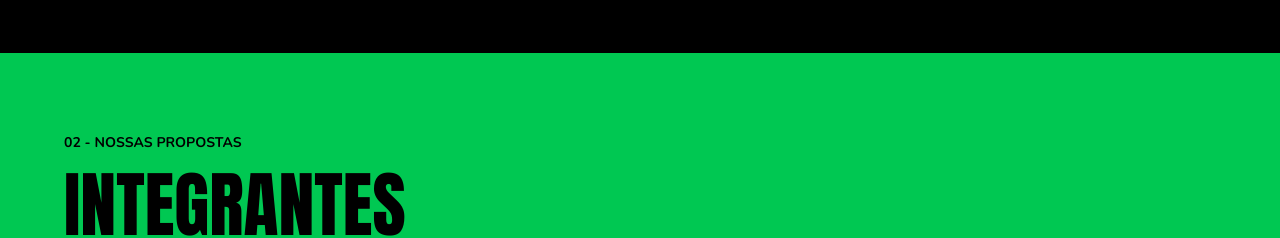
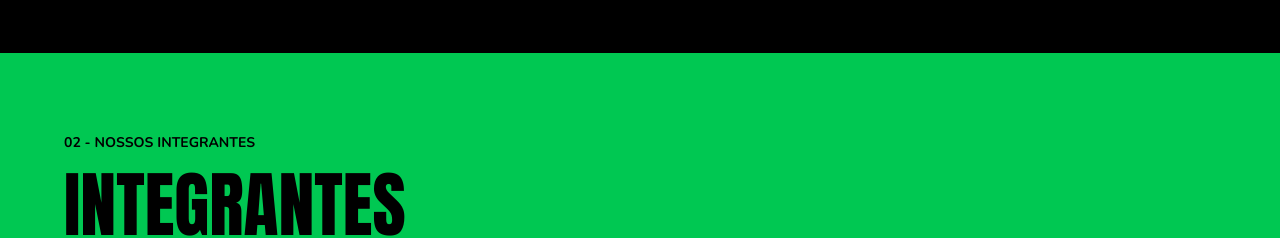
Before and after one commit to SoulUp-Society-Trabalhos/Segunda-Gs-FrontEnd, a React (Vite) app in the folder gs-frontend/: page / in a window 1280 px wide. Shown: the part 1040-1278 px from the top of the page. Built offline with nearby package versions, Linux system fonts and the light colour scheme.

Commit message:
feat: arrumando erro

```diff
--- a/gs-frontend/src/routes/Home/index.tsx
+++ b/gs-frontend/src/routes/Home/index.tsx
@@ -47,7 +47,7 @@ export default function Home() {
       <section className="bg-[#00c852] px-[5%] py-12 sm:py-16 md:py-20">
         <div className="mx-auto max-w-7xl">
           <p className="font-nunito text-sm font-bold text-black">
-            02 - NOSSAS PROPOSTAS
+            02 - NOSSOS INTEGRANTES
           </p>
 
           <h2 className="mt-4 font-anton text-4xl sm:text-5xl md:text-7xl text-black">
```
